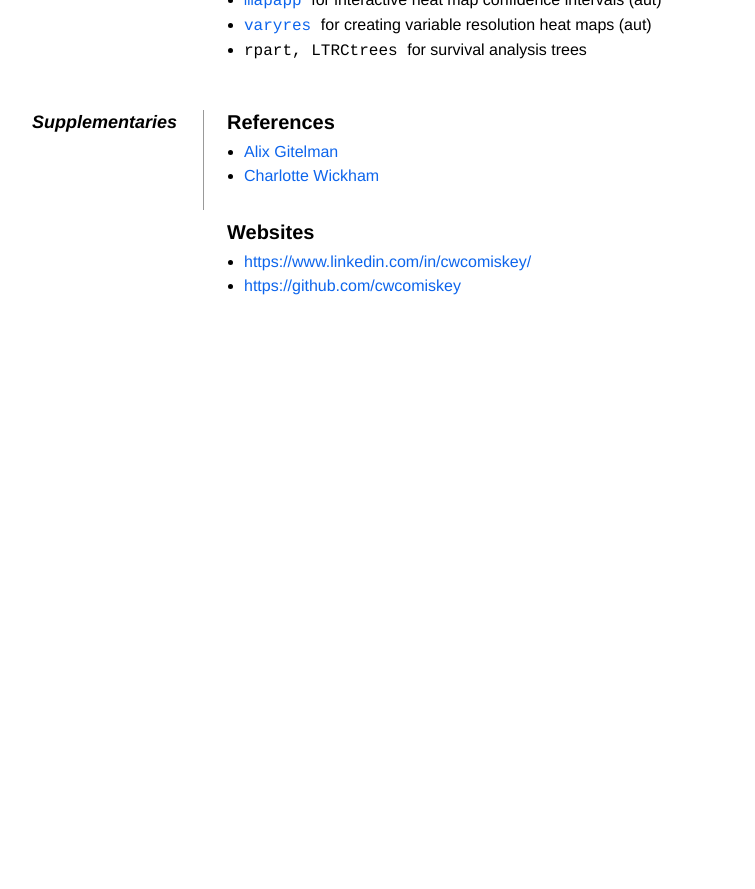
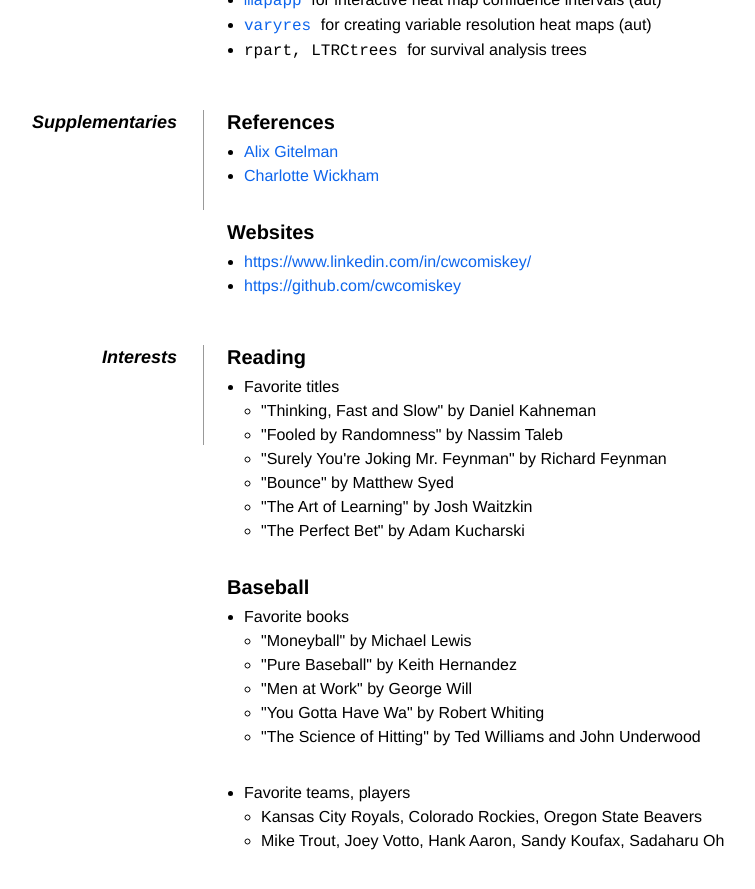
Before and after one commit to cwcomiskey/cwcomiskey.github.io, a Jekyll site: the page index.html, which Jekyll copies as it is, in a window 1280 px wide and 900 px high, scrolled down 1756 px. Shown: the top 889 px of the window, without its empty margins (213-968 px from the left). Built offline with Jekyll 4.4.1, drawn with Linux system fonts in a browser that asks for light colours; before the commit the page ends 2161 px from its top, so only the background shows below that; some of the changed text lies outside the part shown.

Commit message:
Add interests

```diff
--- a/index.html
+++ b/index.html
@@ -179,10 +179,8 @@
 			    <li> <font face="Courier"> rpart, LTRCtrees </font face="Courier"> for survival analysis trees
 		    </ul>
 	    </dd>
+
             <dd class="clear"></dd>
-
-
-
 
 
             <dt> Supplementaries </dt>
@@ -198,10 +196,49 @@
 			    <li> <a href="https://www.linkedin.com/in/cwcomiskey/" > https://www.linkedin.com/in/cwcomiskey/ </a> </li>
 			    <li> <a href="https://github.com/cwcomiskey" > https://github.com/cwcomiskey </a> </li>
 		    </ul>
+
 	    </dd>
 
-             <!-- This is a comment!!  -->
             <dd class="clear"></dd>
+
+
+	    <dt> Interests </dt>
+            <dd>
+		    <h2> Reading </h2>
+		    <ul>
+			    <li> Favorite titles </li>
+			    <ul>
+				    <li> "Thinking, Fast and Slow" by Daniel Kahneman </li>
+				    <li> "Fooled by Randomness" by Nassim Taleb </li>
+				    <li> "Surely You're Joking Mr. Feynman" by Richard Feynman </li>
+				    <li> "Bounce" by Matthew Syed </li>
+				    <li> "The Art of Learning" by Josh Waitzkin </li>
+				    <li> "The Perfect Bet" by Adam Kucharski </li>
+			    </ul>
+
+		    </ul>
+
+		    <h2> Baseball </h2>
+		    <ul>
+			    <li> Favorite books </li>
+			            <ul>
+					    <li> "Moneyball" by Michael Lewis </li>
+				    	    <li> "Pure Baseball" by Keith Hernandez </li>
+					    <li> "Men at Work" by George Will </li>
+					    <li> "You Gotta Have Wa" by Robert Whiting </li>
+					    <li> "The Science of Hitting" by Ted Williams and John Underwood
+			            </ul>
+
+			    <li> Favorite teams, players </li>
+			    	    <ul>
+				    <li> Kansas City Royals, Colorado Rockies, Oregon State Beavers </li>
+				    <li> Mike Trout, Joey Votto, Hank Aaron, Sandy Koufax, Sadaharu Oh </li>
+			    	    </ul>
+		    </ul>
+
+	    </dd>
+
+
         </dl>
 
         <div class="clear"></div>
```
Also changed, not shown: other parts of index.html (+2 -2 lines).
